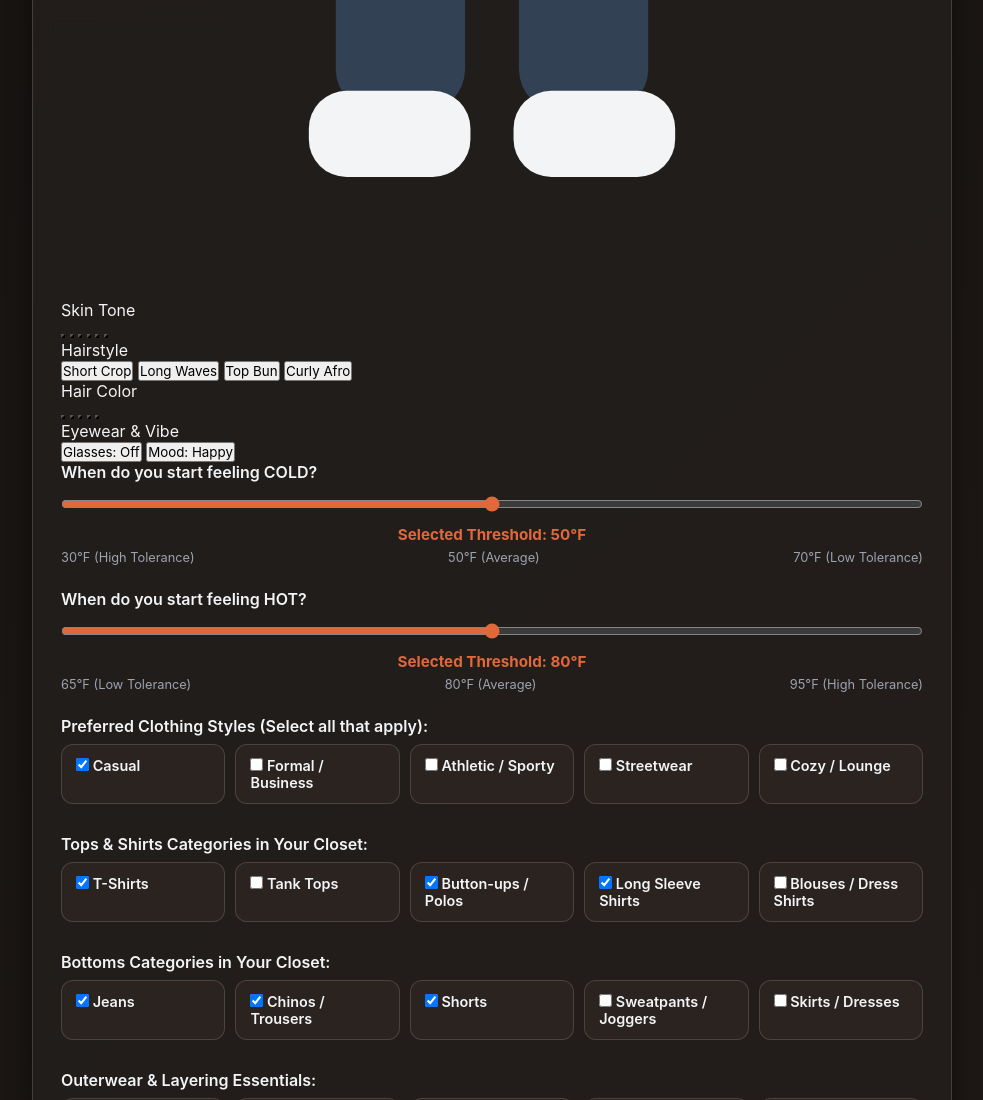
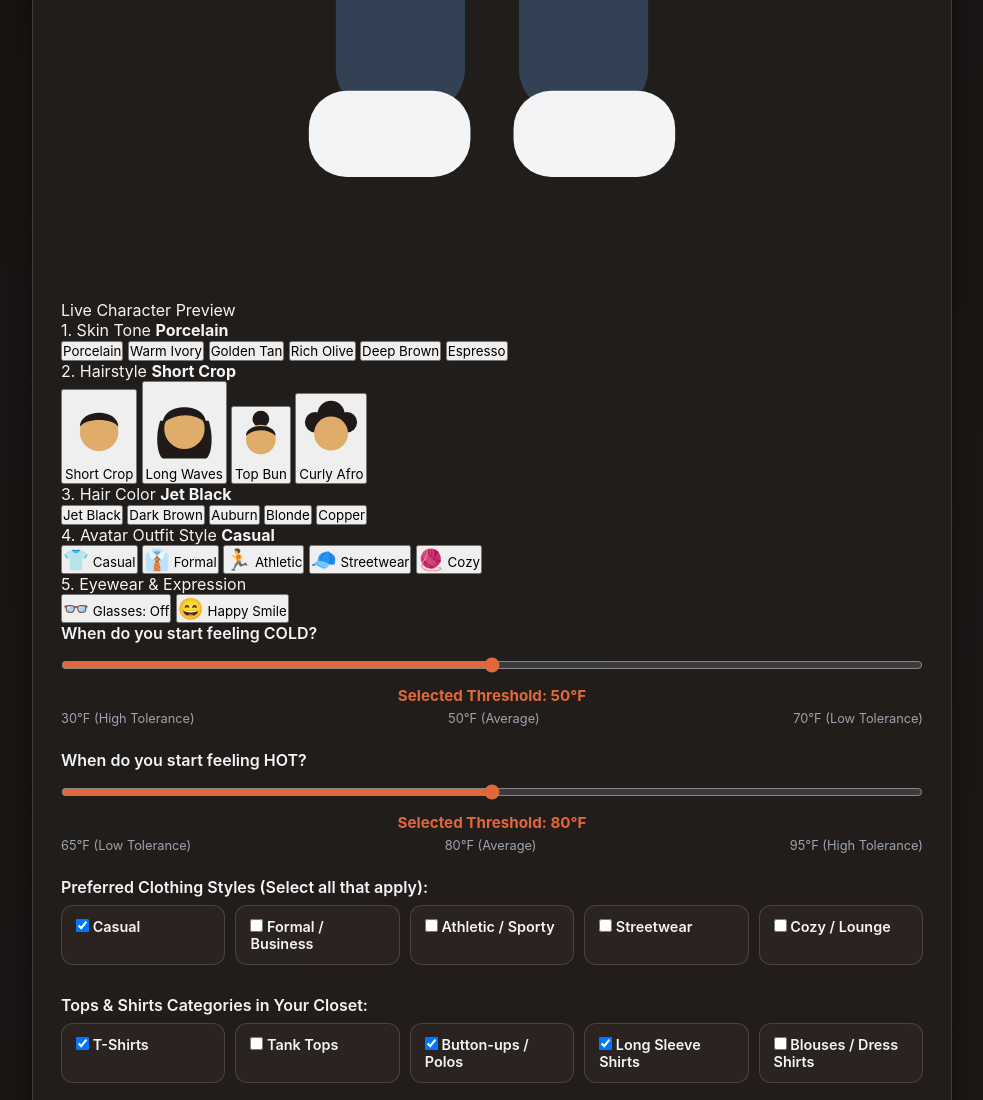
Before and after one commit to smw2780-x/weather-wear, a plain HTML site: page index.html in a window 1280 px wide. Shown: the part 1498-2598 px from the top of the page, without its empty margins (148-1131 px from the left). Drawn offline with Linux system fonts and the light colour scheme.

Commit message:
Update index.html

```diff
--- a/index.html
+++ b/index.html
@@ -31,58 +31,171 @@
       </div>
     </div>
 
-    <!-- STEP 1: Customize Your Preferences & Bitmoji-Style Avatar -->
+    <!-- STEP 1: Snapchat Bitmoji-Style Avatar Builder + Preferences -->
     <section id="step1Section" class="card">
       <h2 style="margin-bottom: 6px;">Step 1: Customize Your Avatar &amp; Preferences</h2>
       <p style="color: var(--text-muted); margin-bottom: 20px; font-size: 0.95rem;">
         Build your personal character and set your thermal sensitivity so your avatar dresses for today's weather.
       </p>
 
-      <!-- Interactive Avatar Builder -->
+      <!-- Snapchat Bitmoji-Style Avatar Creator -->
       <div class="avatar-creator-box">
-        <div class="avatar-stage" id="step1AvatarMount">
-          <!-- Illustrated SVG Character injected here by app.js -->
+        <div class="avatar-stage-wrapper">
+          <div class="avatar-stage" id="step1AvatarMount"></div>
+          <span class="avatar-stage-caption">Live Character Preview</span>
         </div>
 
         <div class="avatar-controls">
+          <!-- 1. Skin Tone Tiles -->
           <div class="control-row">
-            <span>Skin Tone</span>
-            <div class="swatch-group" id="skinSwatches">
-              <button type="button" class="color-swatch active" data-skin="#ffdbac" style="background:#ffdbac;" aria-label="Light"></button>
-              <button type="button" class="color-swatch" data-skin="#f1c27d" style="background:#f1c27d;" aria-label="Warm Ivory"></button>
-              <button type="button" class="color-swatch" data-skin="#e0ac69" style="background:#e0ac69;" aria-label="Medium Tan"></button>
-              <button type="button" class="color-swatch" data-skin="#c68642" style="background:#c68642;" aria-label="Rich Olive"></button>
-              <button type="button" class="color-swatch" data-skin="#8d5524" style="background:#8d5524;" aria-label="Deep Brown"></button>
-              <button type="button" class="color-swatch" data-skin="#5c3818" style="background:#5c3818;" aria-label="Espresso"></button>
+            <div class="control-row-header">
+              <span>1. Skin Tone</span>
+              <strong id="skinNameLabel">Porcelain</strong>
+            </div>
+            <div class="bitmoji-grid" id="skinSwatches">
+              <button type="button" class="bitmoji-tile active" data-skin="#ffdbac" data-name="Porcelain">
+                <span class="swatch-circle" style="background:#ffdbac;"></span>
+                <span>Porcelain</span>
+              </button>
+              <button type="button" class="bitmoji-tile" data-skin="#f1c27d" data-name="Warm Ivory">
+                <span class="swatch-circle" style="background:#f1c27d;"></span>
+                <span>Warm Ivory</span>
+              </button>
+              <button type="button" class="bitmoji-tile" data-skin="#e0ac69" data-name="Golden Tan">
+                <span class="swatch-circle" style="background:#e0ac69;"></span>
+                <span>Golden Tan</span>
+              </button>
+              <button type="button" class="bitmoji-tile" data-skin="#c68642" data-name="Rich Olive">
+                <span class="swatch-circle" style="background:#c68642;"></span>
+                <span>Rich Olive</span>
+              </button>
+              <button type="button" class="bitmoji-tile" data-skin="#8d5524" data-name="Deep Brown">
+                <span class="swatch-circle" style="background:#8d5524;"></span>
+                <span>Deep Brown</span>
+              </button>
+              <button type="button" class="bitmoji-tile" data-skin="#5c3818" data-name="Espresso">
+                <span class="swatch-circle" style="background:#5c3818;"></span>
+                <span>Espresso</span>
+              </button>
             </div>
           </div>
 
+          <!-- 2. Hairstyle Visual Cards -->
           <div class="control-row">
-            <span>Hairstyle</span>
-            <div class="swatch-group" id="hairStylePills">
-              <button type="button" class="style-pill active" data-hair="short">Short Crop</button>
-              <button type="button" class="style-pill" data-hair="long">Long Waves</button>
-              <button type="button" class="style-pill" data-hair="bun">Top Bun</button>
-              <button type="button" class="style-pill" data-hair="curly">Curly Afro</button>
+            <div class="control-row-header">
+              <span>2. Hairstyle</span>
+              <strong id="hairStyleLabel">Short Crop</strong>
+            </div>
+            <div class="bitmoji-grid" id="hairStylePills">
+              <button type="button" class="bitmoji-tile active" data-hair="short" data-name="Short Crop">
+                <svg class="hair-thumb" viewBox="0 0 60 60">
+                  <circle cx="30" cy="34" r="16" fill="#e0ac69"/>
+                  <path d="M14 30 C14 14, 46 14, 46 30 C42 22, 18 22, 14 30 Z" fill="#1f1a17"/>
+                </svg>
+                <span>Short Crop</span>
+              </button>
+              <button type="button" class="bitmoji-tile" data-hair="long" data-name="Long Waves">
+                <svg class="hair-thumb" viewBox="0 0 60 60">
+                  <path d="M12 28 C8 40, 10 54, 14 56 L46 56 C50 54, 52 40, 48 28 Z" fill="#1f1a17"/>
+                  <circle cx="30" cy="34" r="15" fill="#e0ac69"/>
+                  <path d="M14 30 C14 14, 46 14, 46 30 C38 22, 24 22, 14 30 Z" fill="#1f1a17"/>
+                </svg>
+                <span>Long Waves</span>
+              </button>
+              <button type="button" class="bitmoji-tile" data-hair="bun" data-name="Top Bun">
+                <svg class="hair-thumb" viewBox="0 0 60 60">
+                  <circle cx="30" cy="12" r="9" fill="#1f1a17"/>
+                  <circle cx="30" cy="34" r="16" fill="#e0ac69"/>
+                  <path d="M14 30 C14 16, 46 16, 46 30 C38 22, 22 22, 14 30 Z" fill="#1f1a17"/>
+                </svg>
+                <span>Top Bun</span>
+              </button>
+              <button type="button" class="bitmoji-tile" data-hair="curly" data-name="Curly Afro">
+                <svg class="hair-thumb" viewBox="0 0 60 60">
+                  <circle cx="16" cy="24" r="9" fill="#1f1a17"/>
+                  <circle cx="44" cy="24" r="9" fill="#1f1a17"/>
+                  <circle cx="30" cy="17" r="12" fill="#1f1a17"/>
+                  <circle cx="30" cy="34" r="15" fill="#e0ac69"/>
+                </svg>
+                <span>Curly Afro</span>
+              </button>
             </div>
           </div>
 
+          <!-- 3. Hair Color Tiles -->
           <div class="control-row">
-            <span>Hair Color</span>
-            <div class="swatch-group" id="hairColorSwatches">
-              <button type="button" class="color-swatch active" data-hcolor="#1f1a17" style="background:#1f1a17;" aria-label="Jet Black"></button>
-              <button type="button" class="color-swatch" data-hcolor="#4a2e1b" style="background:#4a2e1b;" aria-label="Dark Brown"></button>
-              <button type="button" class="color-swatch" data-hcolor="#8c4a27" style="background:#8c4a27;" aria-label="Auburn"></button>
-              <button type="button" class="color-swatch" data-hcolor="#d4a359" style="background:#d4a359;" aria-label="Blonde"></button>
-              <button type="button" class="color-swatch" data-hcolor="#e0683b" style="background:#e0683b;" aria-label="Terracotta Dye"></button>
+            <div class="control-row-header">
+              <span>3. Hair Color</span>
+              <strong id="hairColorLabel">Jet Black</strong>
+            </div>
+            <div class="bitmoji-grid" id="hairColorSwatches">
+              <button type="button" class="bitmoji-tile active" data-hcolor="#1f1a17" data-name="Jet Black">
+                <span class="swatch-circle" style="background:#1f1a17;"></span>
+                <span>Jet Black</span>
+              </button>
+              <button type="button" class="bitmoji-tile" data-hcolor="#4a2e1b" data-name="Dark Brown">
+                <span class="swatch-circle" style="background:#4a2e1b;"></span>
+                <span>Dark Brown</span>
+              </button>
+              <button type="button" class="bitmoji-tile" data-hcolor="#8c4a27" data-name="Auburn">
+                <span class="swatch-circle" style="background:#8c4a27;"></span>
+                <span>Auburn</span>
+              </button>
+              <button type="button" class="bitmoji-tile" data-hcolor="#d4a359" data-name="Blonde">
+                <span class="swatch-circle" style="background:#d4a359;"></span>
+                <span>Blonde</span>
+              </button>
+              <button type="button" class="bitmoji-tile" data-hcolor="#e0683b" data-name="Copper">
+                <span class="swatch-circle" style="background:#e0683b;"></span>
+                <span>Copper</span>
+              </button>
             </div>
           </div>
 
+          <!-- 4. Clothing Style Aesthetic (Snapchat Outfit Picker) -->
           <div class="control-row">
-            <span>Eyewear &amp; Vibe</span>
-            <div class="swatch-group">
-              <button type="button" class="style-pill" id="toggleGlassesBtn">Glasses: Off</button>
-              <button type="button" class="style-pill active" id="toggleSmileBtn">Mood: Happy</button>
+            <div class="control-row-header">
+              <span>4. Avatar Outfit Style</span>
+              <strong id="avatarStyleLabel">Casual</strong>
+            </div>
+            <div class="bitmoji-grid" id="avatarStylePills">
+              <button type="button" class="bitmoji-tile active" data-astyle="casual" data-name="Casual">
+                <span style="font-size:1.3rem;">👕</span>
+                <span>Casual</span>
+              </button>
+              <button type="button" class="bitmoji-tile" data-astyle="formal" data-name="Formal / Business">
+                <span style="font-size:1.3rem;">👔</span>
+                <span>Formal</span>
+              </button>
+              <button type="button" class="bitmoji-tile" data-astyle="athletic" data-name="Athletic / Sporty">
+                <span style="font-size:1.3rem;">🏃</span>
+                <span>Athletic</span>
+              </button>
+              <button type="button" class="bitmoji-tile" data-astyle="streetwear" data-name="Streetwear">
+                <span style="font-size:1.3rem;">🧢</span>
+                <span>Streetwear</span>
+              </button>
+              <button type="button" class="bitmoji-tile" data-astyle="cozy" data-name="Cozy / Lounge">
+                <span style="font-size:1.3rem;">🧶</span>
+                <span>Cozy</span>
+              </button>
+            </div>
+          </div>
+
+          <!-- 5. Eyewear & Expression -->
+          <div class="control-row">
+            <div class="control-row-header">
+              <span>5. Eyewear &amp; Expression</span>
+            </div>
+            <div class="bitmoji-grid">
+              <button type="button" class="bitmoji-tile" id="toggleGlassesBtn">
+                <span style="font-size:1.3rem;">👓</span>
+                <span id="glassesText">Glasses: Off</span>
+              </button>
+              <button type="button" class="bitmoji-tile active" id="toggleSmileBtn">
+                <span style="font-size:1.3rem;" id="moodEmoji">😄</span>
+                <span id="moodText">Happy Smile</span>
+              </button>
             </div>
           </div>
         </div>
@@ -197,7 +310,6 @@
 
     <!-- STEP 2: Today's Weather & Personalized Outfit -->
     <section id="step2Section" class="hidden">
-      <!-- Live Demo Override Bar -->
       <div class="demo-bar" style="margin-bottom: 16px;">
         <span>Live Demo Presets:</span>
         <button class="demo-chip active" data-preset="live" type="button">Live API</button>
@@ -207,7 +319,6 @@
         <button class="demo-chip" data-preset="summer" type="button">Humid Sun (86°F)</button>
       </div>
 
-      <!-- City Search -->
       <form id="citySearchForm" class="search-bar">
         <input
           type="text"
@@ -219,9 +330,7 @@
         <button type="submit" class="btn-primary">Check Weather</button>
       </form>
 
-      <!-- Main Grid -->
       <div class="dashboard-grid">
-        <!-- Left Card: Weather Telemetry -->
         <div class="card" style="margin-bottom: 0;">
           <div class="weather-header-row">
             <h3 id="locationTitle">Rochester, NY</h3>
@@ -237,15 +346,12 @@
           </div>
         </div>
 
-        <!-- Right Card: Custom Avatar & Layer Breakdown -->
         <div class="card" style="margin-bottom: 0;">
           <h3>Recommended Outfit</h3>
           <div class="avatar-and-outfit-container">
             <div class="avatar-box">
               <h4>Your Avatar</h4>
-              <div class="model-avatar-container" id="step2AvatarMount">
-                <!-- Customized character wearing today's outfit injected here -->
-              </div>
+              <div class="model-avatar-container" id="step2AvatarMount"></div>
             </div>
 
             <div class="outfit-details">
@@ -266,7 +372,6 @@
         </div>
       </div>
 
-      <!-- Bottom Card: Quick Gear Q&A Assistant -->
       <div class="card">
         <div style="display: flex; justify-content: space-between; align-items: center; flex-wrap: wrap; gap: 8px;">
           <h3>Commuter Gear Assistant</h3>
```
